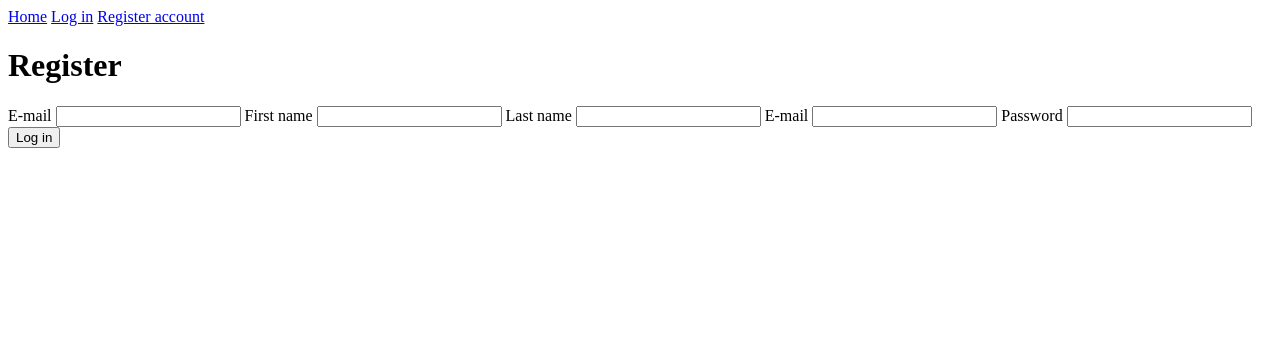
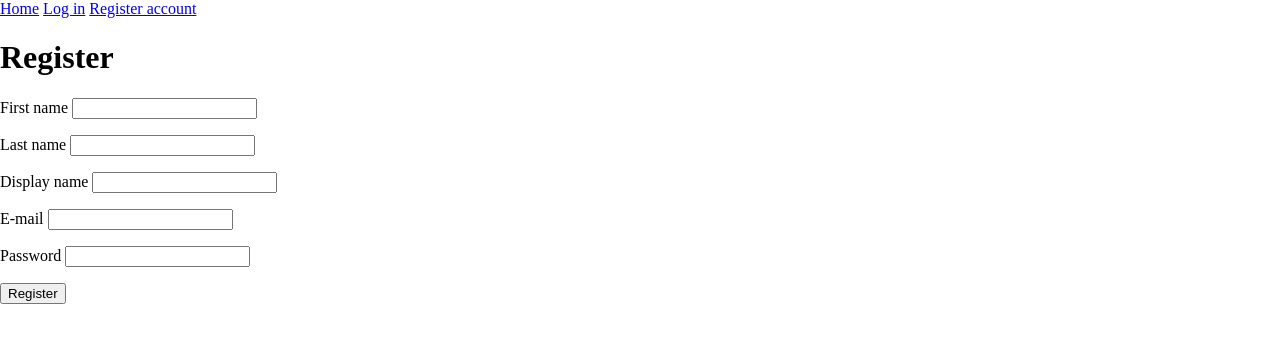
Before and after one commit to kris10ansn/twitter, a PHP site: page /register in a window 1280 px wide. Shown: the top 343 px of the page. Run offline with PHP 8.4, Linux system fonts and the light colour scheme.

Commit message:
update registration, add styling, general updates

```diff
--- a/controllers/AuthController.php
+++ b/controllers/AuthController.php
@@ -3,6 +3,7 @@
 namespace app\controllers;
 
 use app\models\LoginFormModel;
+use app\models\RegisterFormModel;
 use app\src\Request;
 
 class AuthController extends \app\src\Controller
@@ -27,10 +28,19 @@ class AuthController extends \app\src\Controller
 
     public function register(): string
     {
+        $registerForm = new RegisterFormModel();
+
         if (Request::getMethod() === "post") {
-            return "Handling post...";
+            $request = Request::getBody();
+            $registerForm->loadData($request);
+
+            if ($registerForm->validate()) {
+                return "Valid data bro!";
+            }
         }
 
-        return $this->render("register");
+        return $this->render("register", [
+            "model" => $registerForm
+        ]);
     }
 }
--- a/models/FormModel.php
+++ b/models/FormModel.php
@@ -33,4 +33,9 @@ abstract class FormModel
 
         return empty($this->errors);
     }
+
+    public function getFirstError(string $field): string
+    {
+        return isset($this->errors[$field]) ? $this->errors[$field] : "";
+    }
 }
--- /dev/null
+++ b/public/styles/global.css
@@ -0,0 +1,10 @@
+html, body {
+  margin: 0;
+  padding: 0;
+}
+
+* {
+  box-sizing: border-box;
+}
+
+/*# sourceMappingURL=global.css.map */
--- /dev/null
+++ b/public/styles/global.scss
@@ -0,0 +1,8 @@
+html, body {
+  margin: 0;
+  padding: 0;
+}
+
+* {
+  box-sizing: border-box;
+}
--- /dev/null
+++ b/public/styles/layouts/main.css
@@ -0,0 +1,5 @@
+p.error {
+  color: red;
+}
+
+/*# sourceMappingURL=main.css.map */
--- /dev/null
+++ b/public/styles/layouts/main.scss
@@ -0,0 +1,3 @@
+p.error {
+  color: red;
+}
--- a/views/layouts/main.php
+++ b/views/layouts/main.php
@@ -6,6 +6,8 @@
           content="width=device-width, user-scalable=no, initial-scale=1.0, maximum-scale=1.0, minimum-scale=1.0">
     <meta http-equiv="X-UA-Compatible" content="ie=edge">
     <title>Hello, World!</title>
+    <link rel="stylesheet" href="/styles/global.css">
+    <link rel="stylesheet" href="/styles/layouts/main.css">
 </head>
 <body>
     <nav>
--- a/views/login.php
+++ b/views/login.php
@@ -12,12 +12,12 @@
     <label>
         E-mail
         <input type="text" name="email" value="<?= $model->fields["email"] ?>">
-        <p class="error"><?= isset($model->errors["email"]) ? $model->errors["email"] : "" ?></p>
+        <p class="error"><?= $model->getFirstError("email") ?></p>
     </label>
     <label>
         Password
         <input type="password" name="password" value="<?= $model->fields["password"] ?>">
-        <p class="error"><?= isset($model->errors["password"]) ? $model->errors["password"] : "" ?></p>
+        <p class="error"><?= $model->getFirstError("password") ?></p>
     </label>
 
     <button type="submit">Log in</button>
--- a/views/register.php
+++ b/views/register.php
@@ -1,26 +1,42 @@
+<?php
+/** @var RegisterFormModel $model */
+
+use app\models\RegisterFormModel;
+
+?>
+
 <h1>Register</h1>
 
 <form action="" method="post">
     <label>
-        E-mail
-        <input type="email" name="email">
+        First name
+        <input type="text" name="firstname" value="<?= $model->fields["firstname"] ?>">
     </label>
-    <label>
-        First name
-        <input type="text" name="firstname">
-    </label>
+    <p class="error"><?= $model->getFirstError("firstname") ?></p>
+
     <label>
         Last name
-        <input type="text" name="lastname">
+        <input type="text" name="lastname" value="<?= $model->fields["lastname"] ?>">
     </label>
+    <p class="error"><?= $model->getFirstError("lastname") ?></p>
+
+    <label>
+        Display name
+        <input type="text" name="username" value="<?= $model->fields["username"] ?>">
+    </label>
+    <p class="error"><?= $model->getFirstError("lastname") ?></p>
+
     <label>
         E-mail
-        <input type="text" name="email">
+        <input type="text" name="email" value="<?= $model->fields["email"] ?>">
     </label>
+    <p class="error"><?= $model->getFirstError("email") ?></p>
+
     <label>
         Password
-        <input type="password" name="password">
+        <input type="password" name="password" value="<?= $model->fields["password"] ?>">
     </label>
+    <p class="error"><?= $model->getFirstError("password") ?></p>
 
-    <button type="submit">Log in</button>
+    <button type="submit">Register</button>
 </form>
```
Also changed, not shown: models/RegisterFormModel.php (added, +35 -0 lines), 2 other files.
